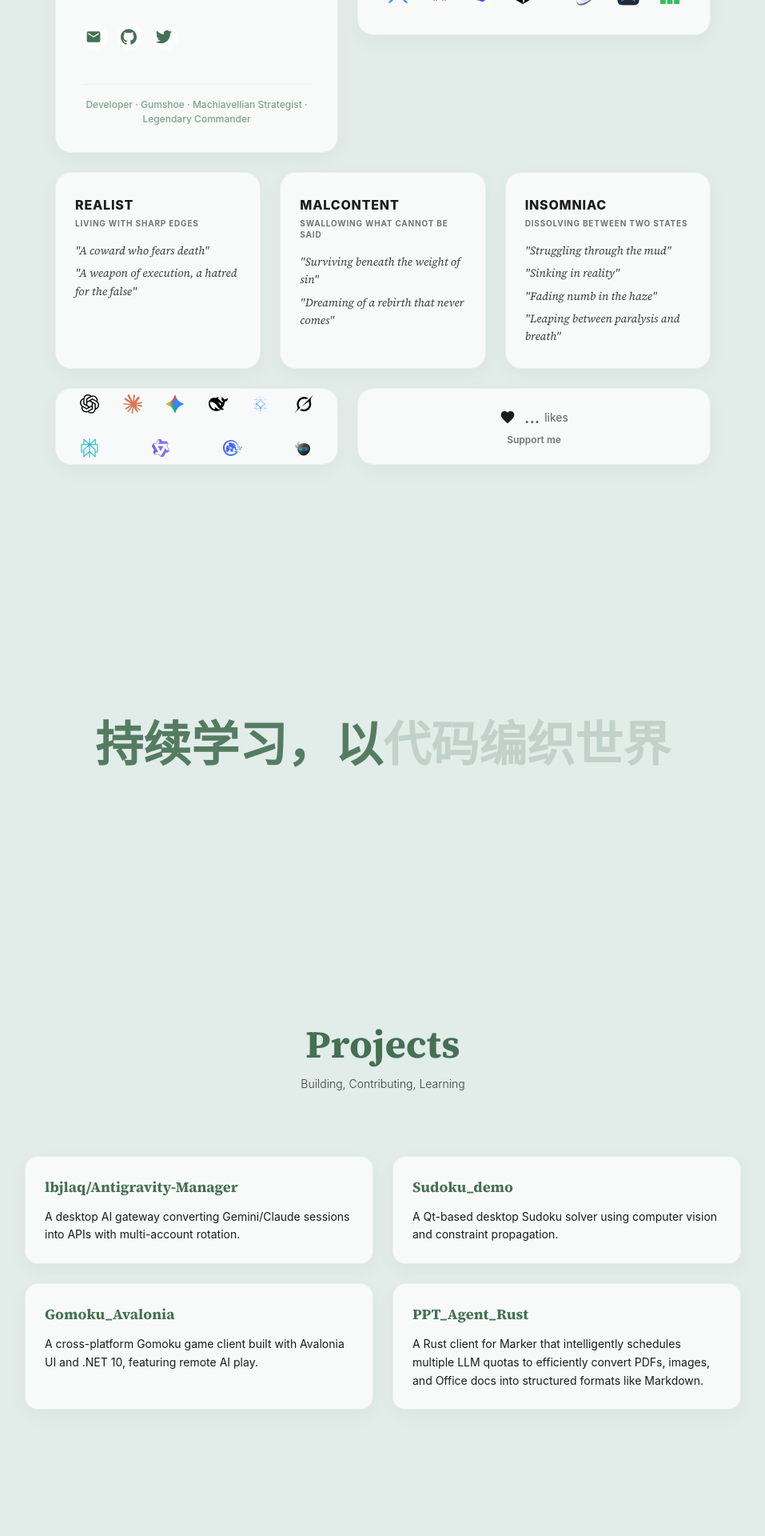
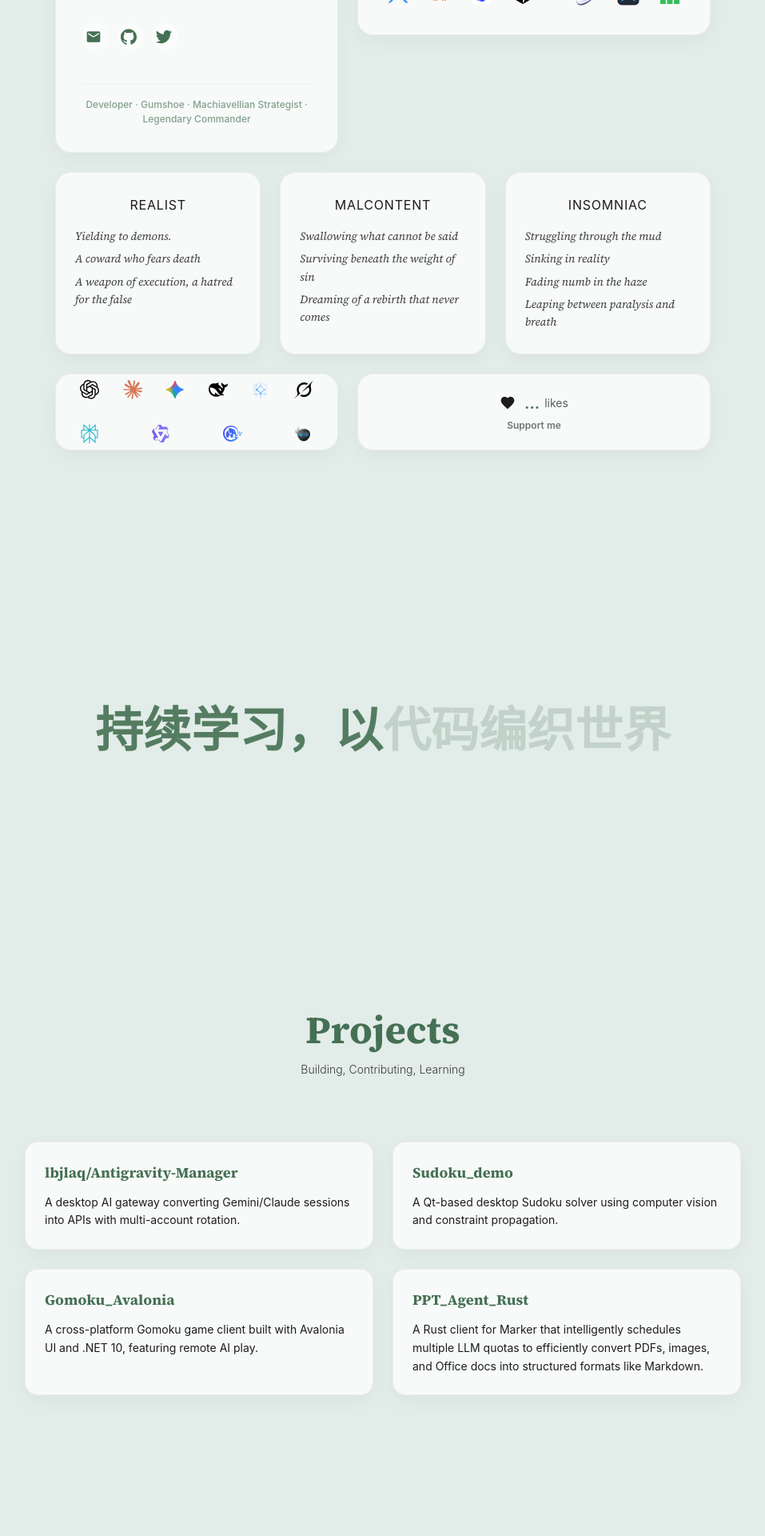
Before and after one commit to Vucius/Vucius.github.io, a Jekyll site: the page built from index.markdown, in a window 1280 px wide. Shown: the part 1294-3214 px from the top of the page at 80% size, without its empty margins (161-1118 px from the left). Built offline with Jekyll 4.4.1, drawn with Linux system fonts in a browser that asks for light colours; some web fonts are replaced.

Commit message:
update_3

```diff
--- a/_layouts/home.html
+++ b/_layouts/home.html
@@ -346,10 +346,11 @@ layout: default
     }
     .personality-title {
         font-size: 16px;
-        font-weight: 800;
+        font-weight: 400;
         text-transform: uppercase;
         letter-spacing: 0.05em;
-        margin: 0 0 4px 0;
+        margin: 0 0 16px 0;
+        text-align: center;
     }
     .personality-subtitle {
         font-size: 10px;
@@ -499,28 +500,27 @@ layout: default
             <div class="personality-cards-wrapper">
                 <div class="card personality-card">
                     <h3 class="personality-title">realist</h3>
-                    <div class="personality-subtitle">LIVING WITH SHARP EDGES</div>
                     <div class="personality-quotes">
-                        <p>"A coward who fears death"</p>
-                        <p>"A weapon of execution, a hatred for the false"</p>
+                        <p>Yielding to demons.</p>
+                        <p>A coward who fears death</p>
+                        <p>A weapon of execution, a hatred for the false</p>
                     </div>
                 </div>
                 <div class="card personality-card">
                     <h3 class="personality-title">Malcontent</h3>
-                    <div class="personality-subtitle">SWALLOWING WHAT CANNOT BE SAID</div>
                     <div class="personality-quotes">
-                        <p>"Surviving beneath the weight of sin"</p>
-                        <p>"Dreaming of a rebirth that never comes"</p>
+                        <p>Swallowing what cannot be said</p>
+                        <p>Surviving beneath the weight of sin</p>
+                        <p>Dreaming of a rebirth that never comes</p>
                     </div>
                 </div>
                 <div class="card personality-card">
                     <h3 class="personality-title">insomniac</h3>
-                    <div class="personality-subtitle">DISSOLVING BETWEEN TWO STATES</div>
                     <div class="personality-quotes">
-                        <p>"Struggling through the mud"</p>
-                        <p>"Sinking in reality"</p>
-                        <p>"Fading numb in the haze"</p>
-                        <p>"Leaping between paralysis and breath"</p>
+                        <p>Struggling through the mud</p>
+                        <p>Sinking in reality</p>
+                        <p>Fading numb in the haze</p>
+                        <p>Leaping between paralysis and breath</p>
                     </div>
                 </div>
             </div>
```
